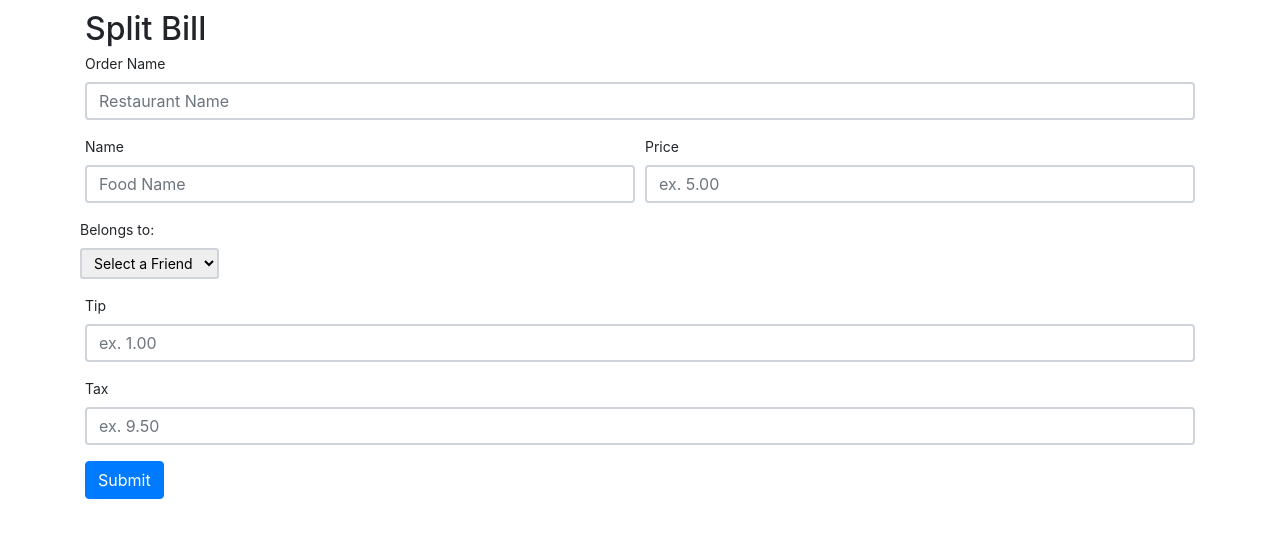
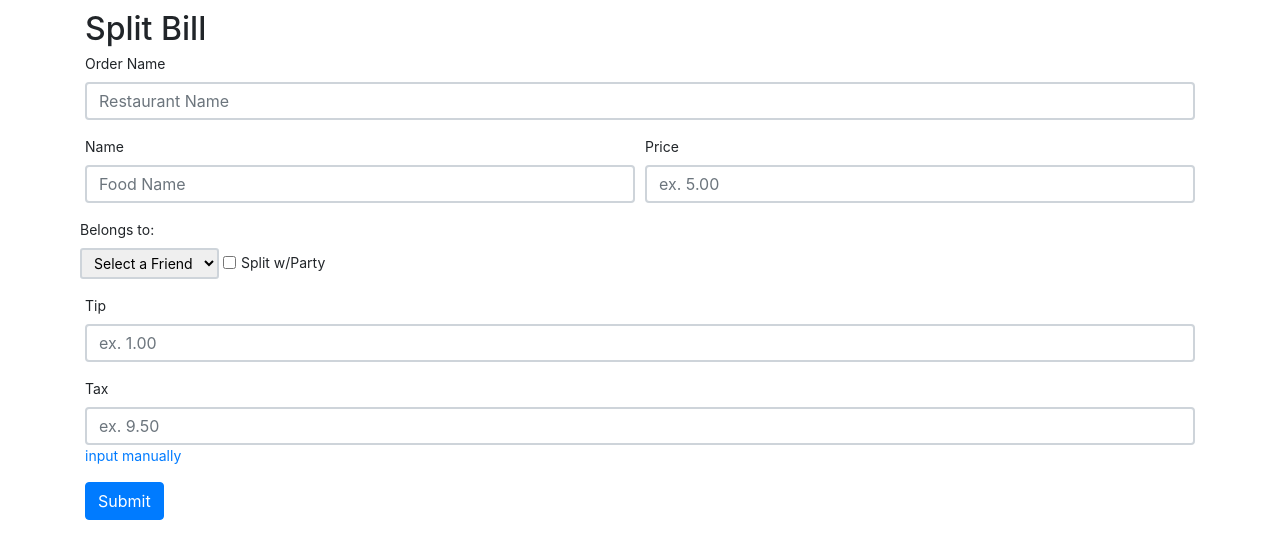
Before and after one commit to cyberz3r0/HAF, a Django app: template hafapp/templates/ordersetup2.html in a window 1280 px wide. Shown: the part 56-615 px from the top of the page. Run offline with Django 3.2, Linux system fonts and the light colour scheme; the template is opened without the code that fills it: most values are stand-ins (such as "Sample title", 1, 10 or a date in 2020); some libraries are stand-ins or nearby versions.

Commit message:
-Fixed bug with money owed ended with a single decimal place rather than two for values ending with 00.

```diff
--- a/hafapp/templates/ordersetup2.html
+++ b/hafapp/templates/ordersetup2.html
@@ -71,6 +71,13 @@
 									{% endif %}
 									{% endfor %}
 								</select>
+
+									<div class="form-check-inline">
+										<input class="form-check-input" type="checkbox" value="" id="defaultCheck1">
+										<label class="form-check-label" for="defaultCheck1">Split w/Party</label>
+									</div>
+
+
 							</div>
 						</div>
 
@@ -83,7 +90,7 @@
 				<div class="form-group">
 					<label for="">Tax</label>
 					<input type="text" name="sales_tax" class="form-control" placeholder="ex. 9.50">
-					<!-- <a href="">input manually</a> -->
+					<a href="">input manually</a>
 				</div>
 				<button class="btn btn-primary">Submit</button>
 
--- a/hafapp/views.py
+++ b/hafapp/views.py
@@ -200,8 +200,7 @@ def results(request):
     tip = float(order.tip)
     for key, value in owe_money.items():
         value1 = (value * sales_tax1) + (tip/party)
-        owe_money[key] = float(round(value1, 2))
+        owe_money[key] = format(value1, ".2f")
 
     request.session['owed_money'] = owe_money
-
     return render(request,'results.html',context)
```
